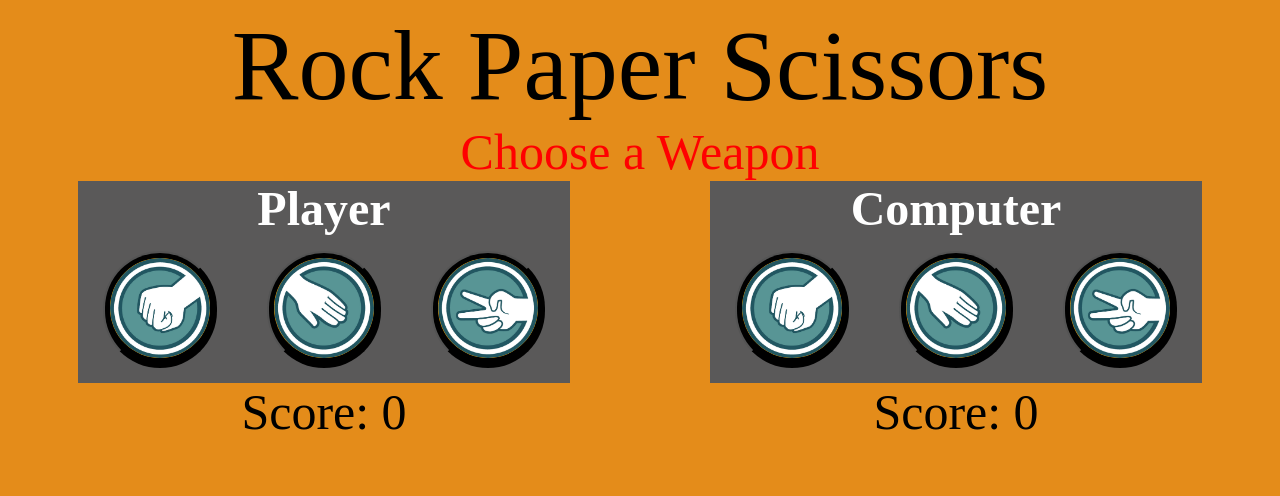
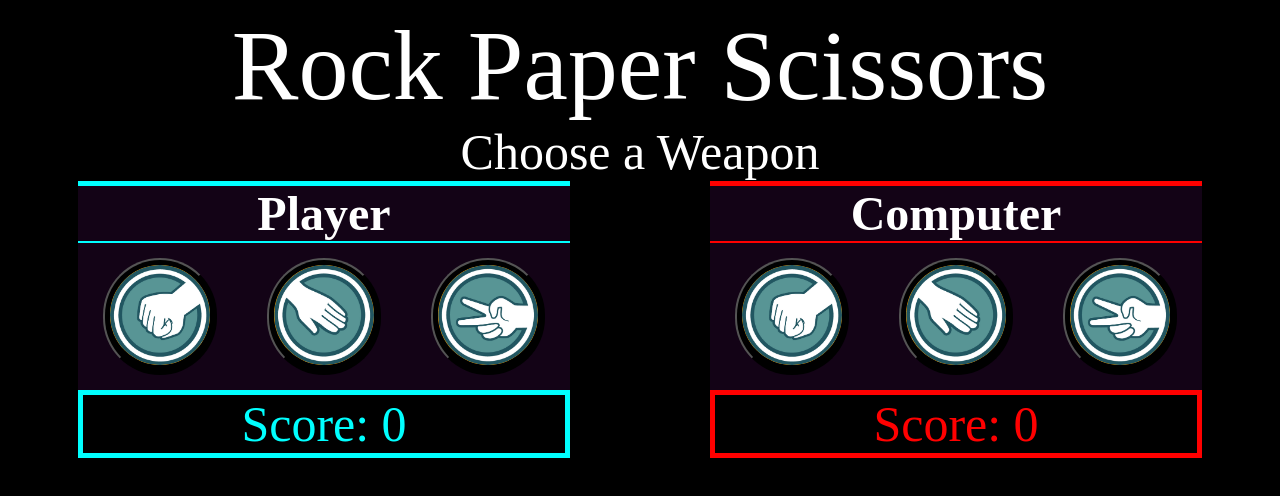
Before and after one commit to ahanooman0307/rock-paper-scissors, a plain HTML site: page index.html in a window 1280 px wide. Drawn offline with Linux system fonts and the light colour scheme.

Commit message:
changed coloring theme and bordering

```diff
--- a/index.html
+++ b/index.html
@@ -22,7 +22,9 @@
     <button class = "weapon" id = "paper"><img src = "./images/paper.jpg"></button>
     <button class = "weapon" id = "scissors"><img src = "./images/scissors.jpeg"></button>
     </div>
+    <div class = "inner-box">
     <div class = "score">Score: 0</div>
+    </div>
 </div>
 
 <div class = box>
@@ -32,7 +34,9 @@
         <button class = "weapon" id = "cpaper"><img src = "./images/paper.jpg"></button>
         <button class = "weapon" id = "cscissors"><img src = "./images/scissors.jpeg"></button>
         </div>
+        <div class = "inner-box">
         <div class = "cscore">Score: 0</div>
+    </div>
 </div>
 
 </div>
--- a/styles.css
+++ b/styles.css
@@ -1,5 +1,5 @@
 body{
-    background-color: rgb(228, 140, 26);
+    background-color: rgb(0, 0, 0);
     display: flex;
     flex-direction: column;
 }
@@ -9,10 +9,11 @@ body{
     flex-direction: column;
     align-items: center;
     font-size: 100px;
+    color: white;
 }
 
 .instructions{
-    color: red;
+    color: white;
     font-size: 50px;
 }
 
@@ -21,9 +22,21 @@ body{
     flex: 1;
     justify-content: center;
     /* gap: 250px; */
-    background-color: rgb(90, 89, 89);
+    background-color: rgb(19, 3, 22);
     padding: 0;
+    /* border-left: 5px solid white;
+    border-right: 5px solid white; */
 
+}
+
+.user{
+    border-bottom: 2px solid aqua;
+    border-top: 5px solid aqua;
+}
+
+.computer{
+    border-bottom: 2px solid red;
+    border-top: 5px solid red;
 }
 .weapon{
     background-color: black ;
@@ -38,7 +51,18 @@ body{
     display: flex;
     justify-content: center;
     font-size: 50px;
-    /* margin-top: 300px; */
+    background-color: black;
+    color: white;
+    border: 5px solid red;
+}
+
+.score{
+    color: aqua;
+    border: 5px solid aqua;
+}
+.cscore{
+    color: red;
+    border: 5px solid red;
 }
 
 img{
```
